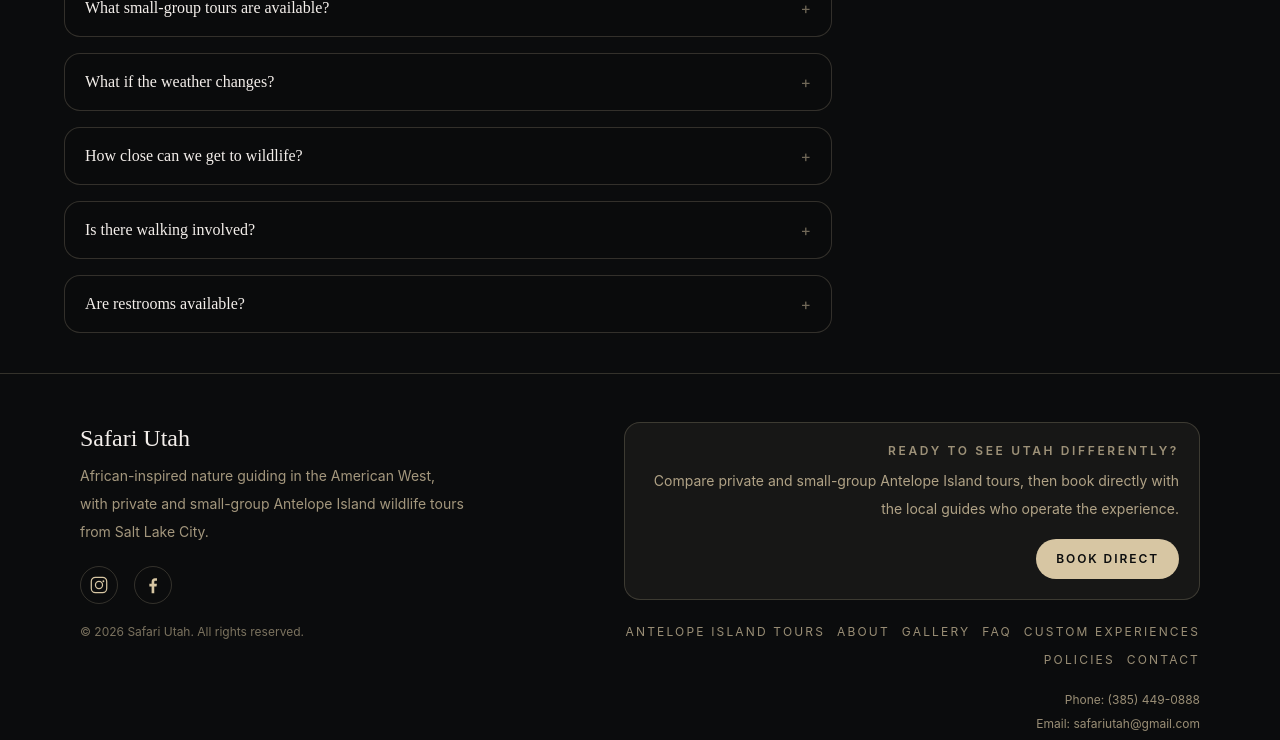
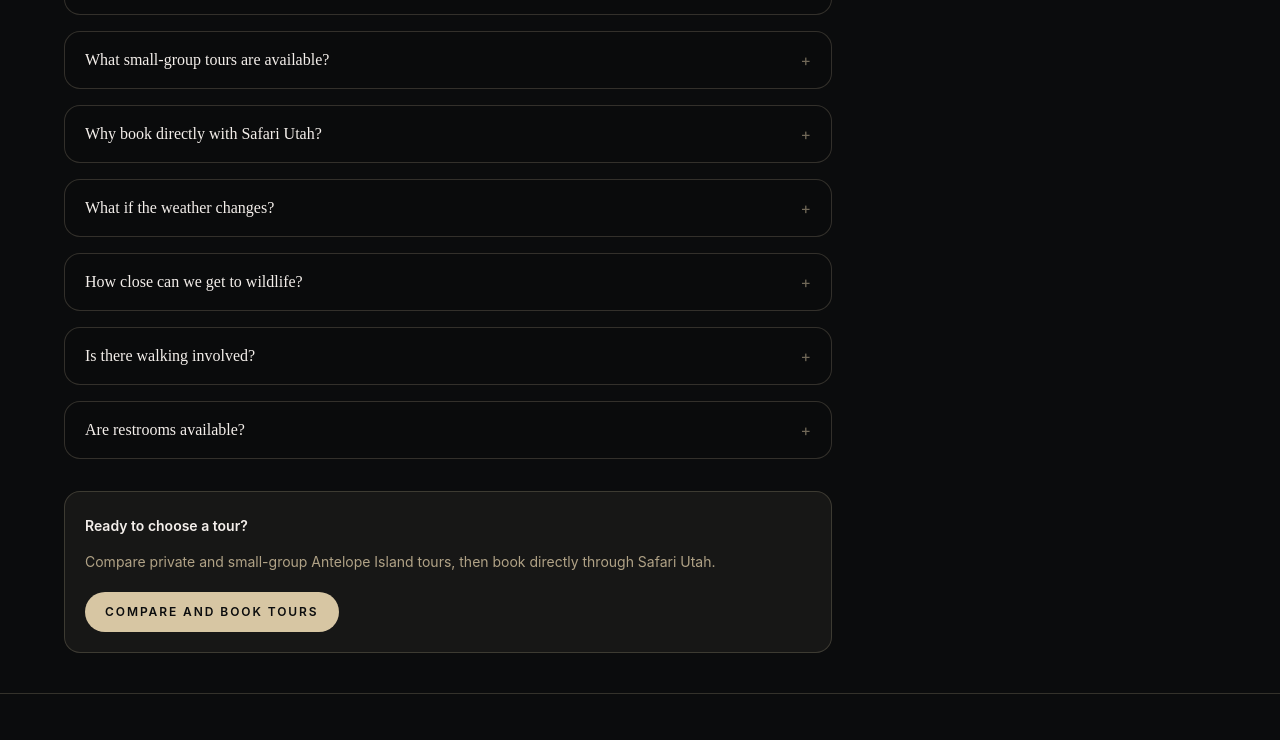
Before and after one commit to Clayton-Andersen/Safari-Utah-Flagship, a Next.js app: page /faq in a window 1280 px wide. Shown: the part 720-1460 px from the top of the page. Built offline with nearby package versions, Linux system fonts and the light colour scheme.

Commit message:
Expand FAQ for direct booking confidence

```diff
--- a/app/faq/page.tsx
+++ b/app/faq/page.tsx
@@ -1,4 +1,5 @@
 import type { Metadata } from "next";
+import Link from "next/link";
 import Section from "@/components/shared/Section";
 import Accordion from "@/components/shared/Accordion";
 
@@ -20,12 +21,12 @@ const faqItems = [
   {
     question: "How long is the tour?",
     answer:
-      "The private and small-group day tours are approximately 4.5 hours from pickup to drop-off. The private sunset and small-group sunset tours run approximately 4.5 to 5 hours from pick up to drop off.",
+      "The private and small-group day tours are approximately 4.5 hours from pickup to drop-off. The private sunset and small-group sunset tours run approximately 4.5 to 5 hours from pickup to drop-off.",
   },
   {
     question: "What wildlife will we see?",
     answer:
-      "Bison are reliably present. Pronghorn, mule deer, coyotes, and seasonal birdlife such as American avocets, hawks, and various shorebirds are commonly observed, but wildlife is never guaranteed.",
+      "Bison are reliably present. Pronghorn, mule deer, coyotes, and seasonal birdlife such as American avocets, hawks, owls, and various shorebirds are commonly observed, but wildlife is never guaranteed.",
   },
   {
     question: "Is the tour suitable for children or older adults?",
@@ -34,7 +35,8 @@ const faqItems = [
   },
   {
     question: "What’s included?",
-    answer: "Guiding, transportation, Salt Lake City area pickup and drop-off, and Antelope Island entrance fees.",
+    answer:
+      "Guiding, transportation, Salt Lake City area pickup and drop-off, Antelope Island entrance fees, wildlife viewing, scenic stops, and time for photos and interpretation.",
   },
   {
     question: "What should I bring?",
@@ -44,12 +46,17 @@ const faqItems = [
   {
     question: "What’s the group size?",
     answer:
-      "Private tours are for your group only, typically 1–4 guests. Small-group tours are shared experiences with capped group sizes for calmer, more comfortable wildlife viewing.",
+      "Private tours are for your group only, typically 1 to 4 guests. Small-group tours are shared experiences with capped group sizes for calmer, more comfortable wildlife viewing.",
   },
   {
     question: "What small-group tours are available?",
     answer:
       "Safari Utah offers a small-group day tour and a small-group sunset tour. These shared public tours use per-person pricing and capped group sizes while keeping the experience calm, wildlife-focused, and personal in feel.",
+  },
+  {
+    question: "Why book directly with Safari Utah?",
+    answer:
+      "Booking directly lets you see the current Safari Utah tour lineup in one place, reserve through secure Bókun checkout, and communicate directly with the local guides who operate the experience.",
   },
   {
     question: "What if the weather changes?",
@@ -96,9 +103,26 @@ export default function FAQPage() {
         }}
       />
 
-      <Section eyebrow="FAQ" title="Frequently Asked Questions">
+      <Section
+        eyebrow="FAQ"
+        title="Frequently Asked Questions"
+        subtitle="Answers to common questions about pickup, timing, wildlife, group size, booking directly, and what to expect on Antelope Island."
+      >
         <div className="max-w-3xl">
           <Accordion items={faqItems} />
+          <div className="mt-8 rounded-2xl border border-sand/20 bg-sand/[0.06] p-5 text-sm leading-7 text-sand/80">
+            <p className="font-semibold text-bone">Ready to choose a tour?</p>
+            <p className="mt-2">
+              Compare private and small-group Antelope Island tours, then book
+              directly through Safari Utah.
+            </p>
+            <Link
+              href="/tours/antelope-island#choose-your-tour"
+              className="mt-4 inline-flex rounded-full bg-sand px-5 py-3 text-xs font-semibold uppercase tracking-[0.16em] text-night transition hover:bg-bone"
+            >
+              Compare and Book Tours
+            </Link>
+          </div>
         </div>
       </Section>
     </>
```
